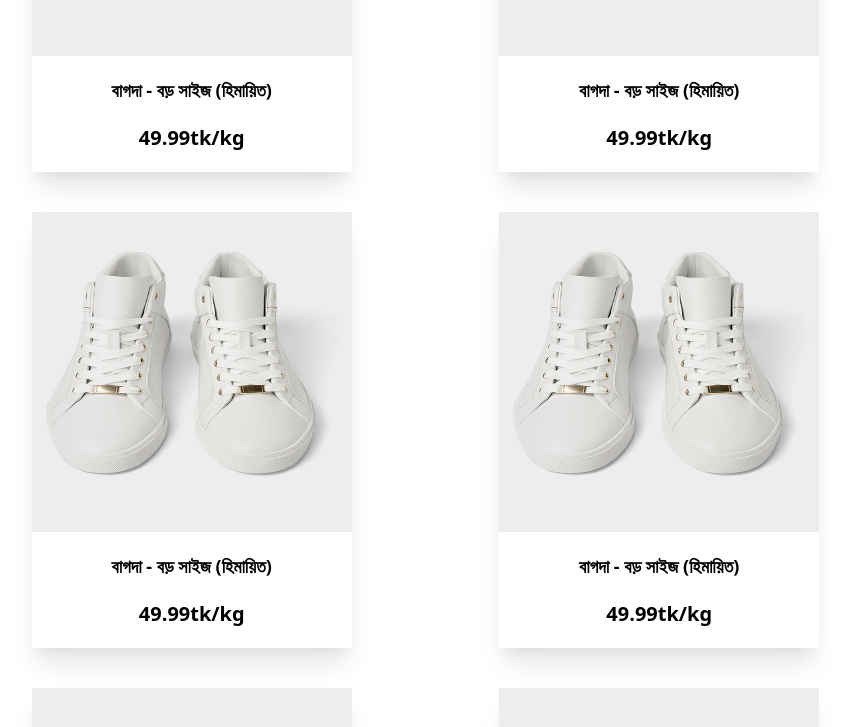
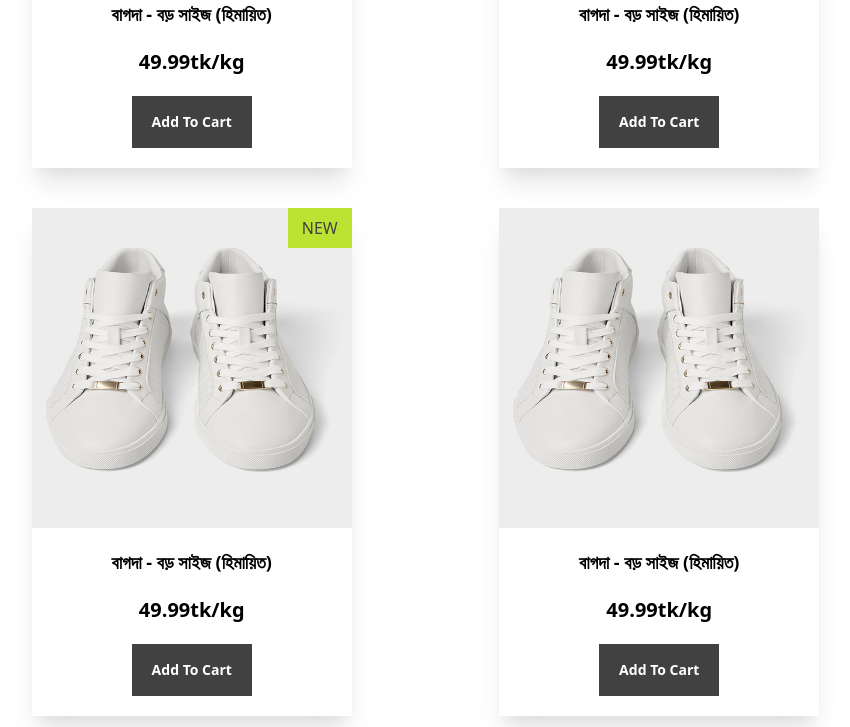
Before and after one commit to Mohammad1745/asthar-bazar-customer, a Nuxt app: page /shop in a window 1280 px wide. Shown: the part 840-1567 px from the top of the page, without its empty margins (347-1197 px from the left). Built offline with nearby package versions, Linux system fonts and the light colour scheme.

Commit message:
[Change] dynamic add to cart button

```diff
--- a/components/default/home/ProductList.vue
+++ b/components/default/home/ProductList.vue
@@ -1,10 +1,11 @@
 <template>
-  <div :class="className">
+  <div :class="className" class="bg-white z-2">
     <div class="mx-10 flex flex-wrap  justify-around">
       <div
         v-for="i in 10"
         :key="i"
         class="product m-5 shadow-xl cursor-pointer">
+        <div v-if="i%3===0" class="new">NEW</div>
         <div class="image">
           <img src="~assets/images/product_9.jpg" class="w-80 h-80" alt="">
         </div>
@@ -14,6 +15,11 @@
         <div class="price m-5 flex justify-center text-xl font-bold">
           49.99tk/kg
         </div>
+        <div v-if="user" class="flex justify-center mb-5">
+          <NuxtLink class="shop-btn bg-green-inverted text-sm font-bold px-5 py-4" to="/shop">
+            Add To Cart
+          </NuxtLink>
+        </div>
       </div>
     </div>
   </div>
@@ -22,7 +28,7 @@
 <script>
 export default {
   name: "ProductList",
-  props: ['className'],
+  props: ['className', 'user'],
   data(){
     return {
 
@@ -38,4 +44,15 @@ export default {
 .product:hover {
   transform: scale(1.1);
 }
+.new {
+  position: absolute;
+  margin-left: 16rem;
+  background: #bbe432;
+  color: #414141;
+  display: flex;
+  justify-content: center;
+  align-items: center;
+  width: 4rem;
+  height: 2.5rem;
+}
 </style>
--- a/pages/shop.vue
+++ b/pages/shop.vue
@@ -1,6 +1,7 @@
 <template>
   <div class="">
-    <ProductList className="mt-20"/>
+    <Header/>
+    <ProductList user="true" className="pt-20"/>
     <Summary className="mt-20"/>
   </div>
 </template>
@@ -9,6 +10,7 @@
 import Banner from "../components/default/home/Banner";
 import ProductList from "../components/default/home/ProductList";
 import Summary from "../components/default/home/Summary";
+import Header from "../components/user/shop/Header";
 
 export default {
   name: 'ShopPage',
@@ -16,7 +18,7 @@ export default {
   head:{
     title: "Home - Asthar Bazar - Promises 100% Reliance"
   },
-  components: { Banner, ProductList, Summary },
+  components: { Header, ProductList, Summary },
   data () {
     return {
     }
```
